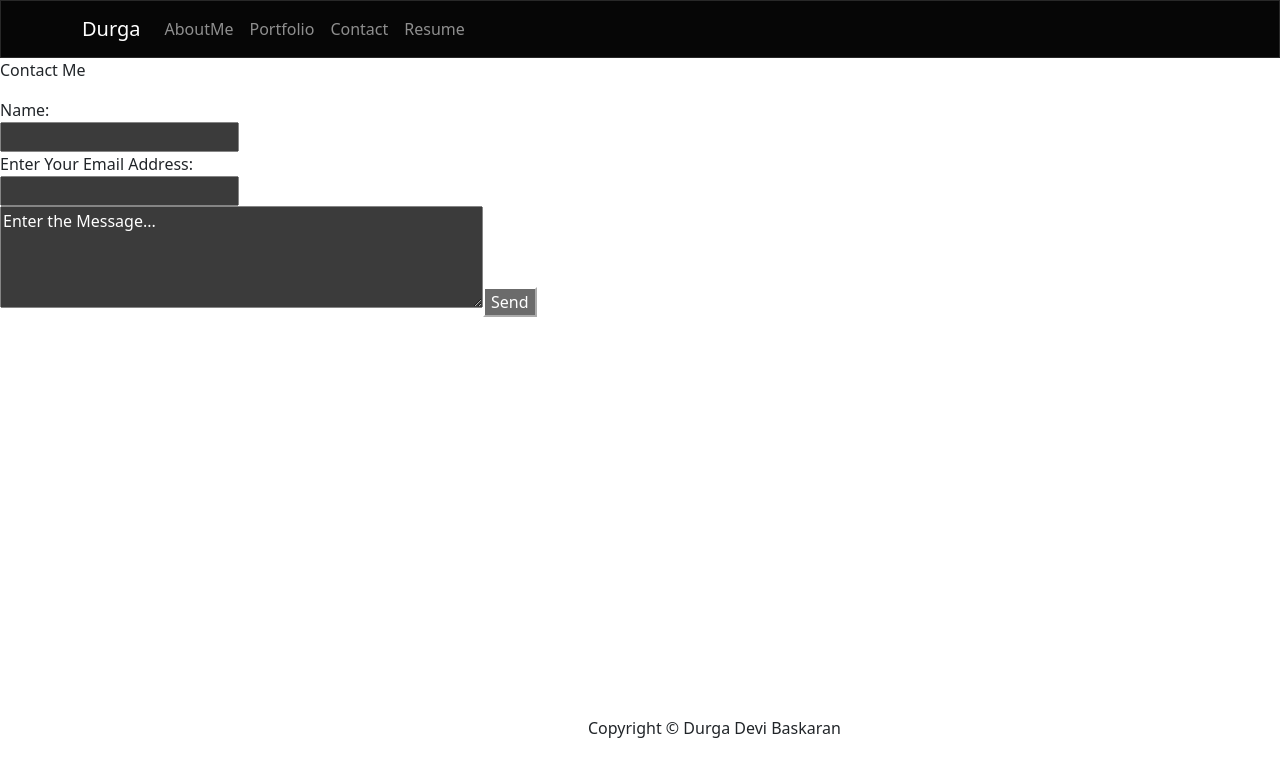
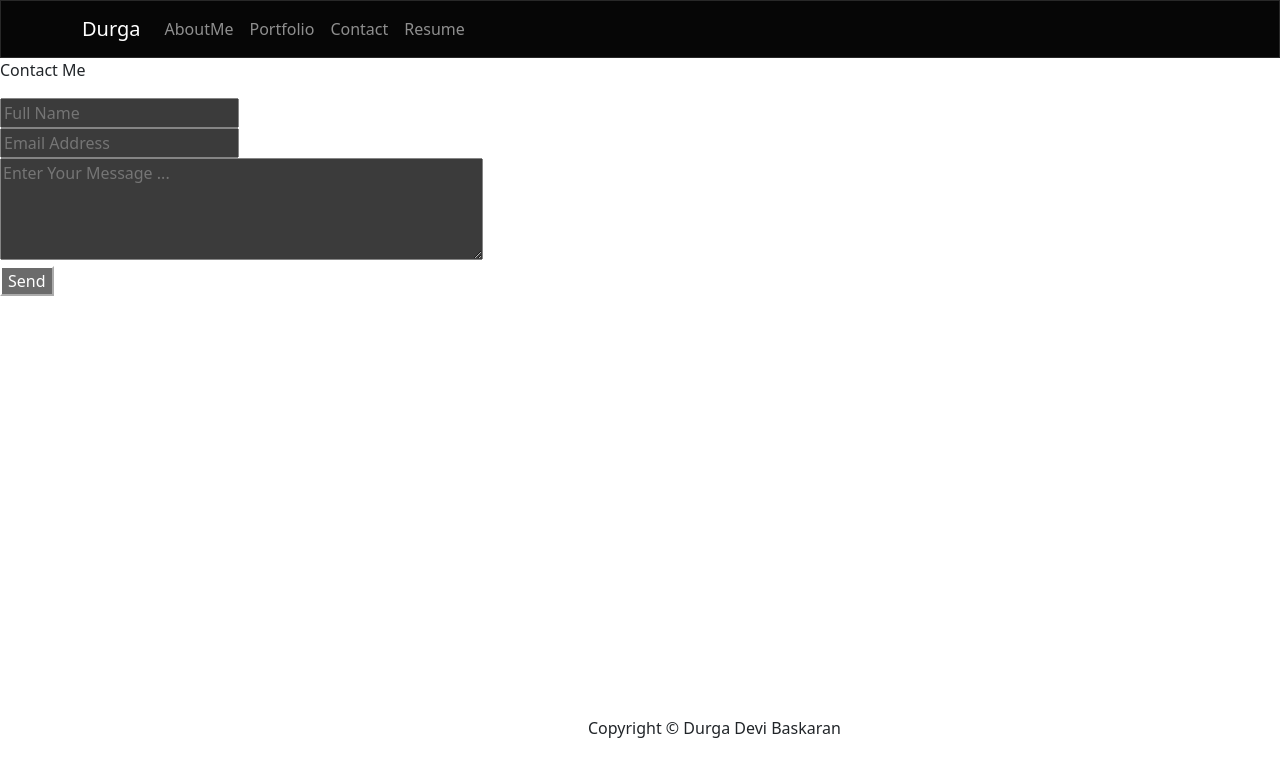
Before and after one commit to Durgavino/Portfolio-React, a React (Create React App) app: page /contact in a window 1280 px wide. Shown: the top 776 px of the page. Built offline with nearby package versions, Linux system fonts and the light colour scheme.

Commit message:
form modification

```diff
--- a/package.json
+++ b/package.json
@@ -10,6 +10,7 @@
     "react": "^18.2.0",
     "react-bootstrap": "^2.7.2",
     "react-dom": "^18.2.0",
+    "react-hook-form": "^7.43.8",
     "react-router-dom": "^6.9.0",
     "react-router-hash-link": "^2.4.3",
     "react-scripts": "5.0.1",
--- a/src/Components/Contact.js
+++ b/src/Components/Contact.js
@@ -5,20 +5,22 @@ const Contact = () => {
 
         <div>
             <p>Contact Me</p>
-            <label for="fname">Name:</label><br></br>
-            <input type="text" id="fname" name="fname" value="">
-            </input><br></br>
-            <label for="email" pattern=".+@globex\.com" size="30" required>Enter Your Email Address:</label><br></br>
-            <input type="text" id="email" name="email" value="">
-            </input><br></br>
 
-            <textarea rows="4" cols="50" name="comment" form="usrform">
-                Enter the Message...</textarea>
+            <input type='text' placeholder="Full Name" />
+            <br>
+            </br>
 
+            <input type='text' placeholder="Email Address" />
+            <br>
+            </br>
+
+            <textarea rows="4" cols="50" name="comment" placeholder="Enter Your Message ..."  >
+            </textarea>
+<br></br>
 
             <button type="submit" value="Send">Send</button>
             <h1>The button form attribute</h1>
-</div>
+        </div>
 
 
     )
```
Also changed, not shown: 1 other file (tests, documents, lock files or other folders).
